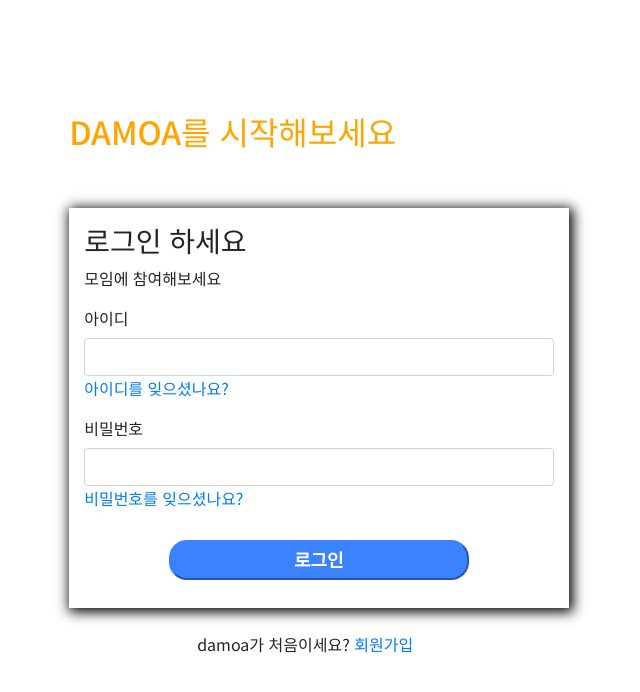
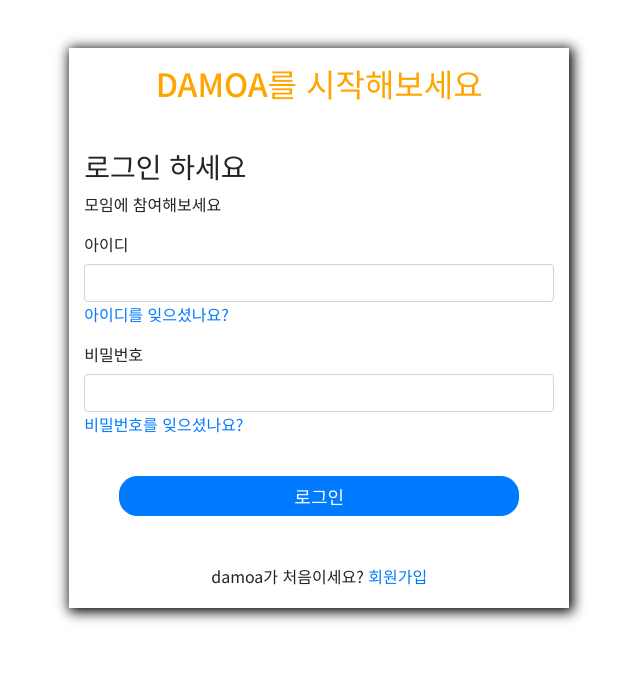
Before and after one commit to IoT-1st-Team-Project/DAMOA, a Django app: page /common/login/ in a window 1280 px wide. Shown: the top 692 px of the page, without its empty margins (366-1006 px from the left). Run offline with Django 4.2, Linux system fonts and the light colour scheme; some libraries are stand-ins or nearby versions.

Commit message:
은지 3/9 14:54

```diff
--- a/templates/base.html
+++ b/templates/base.html
@@ -30,12 +30,12 @@
       </button>
 
       <!-- Navbar links -->
-      <div class="collapse navbar-collapse flex-grow-0" id="navbarNav">
+      <div class="collapse navbar-collapse flex-grow-0" align="right" id="navbarNav">
         <ul class="navbar-nav">
           <li class="nav-item ">
             {% if user.is_authenticated %}
               <a class="nav-link" href="{% url 'common:logout' %}">
-                {{ user.userid }}
+                {{ user.username }}
                 (로그아웃)
               </a>
             {% else %}
--- a/templates/common/login.html
+++ b/templates/common/login.html
@@ -16,75 +16,60 @@
         left: 34%;
         bottom: 24%;
         width: 500px;
-        height: 400px;
+        height: 560px;
         box-shadow: 2px 2px 12px 2px black;
-        overflow:auto;
+        overflow: scroll;
       }
 
-      .start_damoa {
-        position: absolute;
-        left: 34%;
-        top: 14%;
-      }
-
-      .login_button {
-        position: relative;
-        top: 30px;
-        left: 18%;
-        color: rgb(255, 255, 255);
-        background-color: rgb(59, 130, 254);
-        border-color: rgb(59, 130, 254);
+      .btn {
         border-radius: 1em;
         font-size: 18px;
-        font-weight: bolder;
-        width: 300px;
+        width: 400px;
         height: 40px;
       }
     </style>
 
     <body>
-      <h2 class="start_damoa">
-          <a href="{% url 'main:index' %}" style="color: orange">DAMOA를 시작해보세요</a>
-      </h2>
       <div class="login_box">
+        <h2 class="start_damoa mt-3" align="center">
+          <a href="{% url 'main:index' %}" style="color: orange">
+            DAMOA를 시작해보세요</a>
+        </h2><br>
+
         <div class="container my-3">
+          <form method="post" class="post-form" action="{% url 'common:login' %}">
             {% include "form_errors.html" %}
-              <form id="login_form" method="post" action="{% url 'common:login' %}">
             {% csrf_token %}
-
             <div>
               <h3>로그인 하세요</h3>
               <p>모임에 참여해보세요</p>
             </div>
 
-                  <div class="mb-3">
+            <div class="form-group">
               <label for="username">아이디</label>
-                      <input type="text" class="form-control" name="username" id="username"
-                          value="{{ form.username.value|default_if_none:'' }}">
+              <input type="text" class="form-control" name="username" id="username" value="{{ form.username.value|default_if_none:'' }}">
               <span style="color: blue;">
                 <a href="#">아이디를 잊으셨나요?</a>
               </span>
             </div>
 
-                  <div class="mb-3">
+            <div class="form-group">
               <label for="password">비밀번호</label>
-                      <input type="password" class="form-control" name="password" id="password"
-                          value="{{ form.password.value|default_if_none:'' }}">
+              <input type="password" class="form-control" name="password" id="password" value="{{ form.password.value|default_if_none:'' }}">
               <span style="color: blue;">
                 <a href="#">비밀번호를 잊으셨나요?</a>
               </span>
-                      <div>
-                      <button form="login_form" class="login_button mb-4" id="login-button">로그인</button>
+            </div><br>
+
+            <div class="form-group" align="center">
+              <button type="submit" class="btn btn-primary mb-2">로그인</button>
+            </div><br>
+
+            <div align="center">
+              damoa가 처음이세요?
+              <a href="{% url 'common:signup' %}">회원가입</a>
             </div>
-                  </div>
-
           </form>
-          </div>
-      </div>
-
-      <div style="position: absolute; left:44%; bottom:18%;">
-          damoa가 처음이세요? <a href="{% url 'common:signup' %}">회원가입</a>
-      </div>
 
           <!-- jQuery JS -->
           <script src="{% static 'jquery-3.6.3.min.js' %}"></script>
@@ -92,14 +77,10 @@
           <script src="https://cdn.jsdelivr.net/npm/popper.js@1.16.1/dist/umd/popper.min.js"></script>
           <!-- Bootstrap JS -->
           <script src="{% static 'bootstrap.min.js' %}"></script>
+        </div>
+      </div>
     </body>
 
   </html>
 
-<!--
-<script>
-  document.getElementById("login-button").addEventListener("click", function() {
-    location.href = "{% url 'main:main' %}";
-  });
-</script>
--->
+  <!-- <script> document.getElementById("login-button").addEventListener("click", function() { location.href = "{% url 'main:main' %}"; }); </script> -->
```
Also changed, not shown: templates/common/signup.html (+25 -34 lines). Lines whose indentation alone changed are shown as unchanged.
